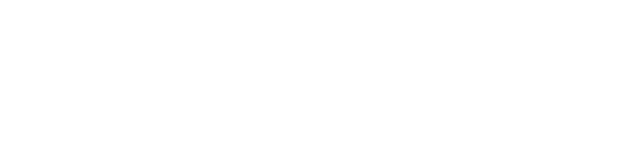
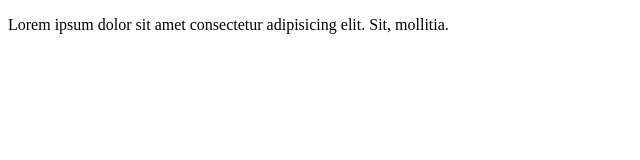
Before and after one commit to Exizygl/first-site, a plain HTML site: page index.html in a window 1280 px wide. Shown: the whole page, without its empty margins (0-640 px from the left). Drawn offline with Linux system fonts and the light colour scheme.

Commit message:
2nd version

```diff
--- a/index.html
+++ b/index.html
@@ -7,6 +7,6 @@
     <title>git test</title>
 </head>
 <body>
-
+    <p>Lorem ipsum dolor sit amet consectetur adipisicing elit. Sit, mollitia.</p>
 </body>
 </html>
```
Also changed, not shown: 1 other file.
